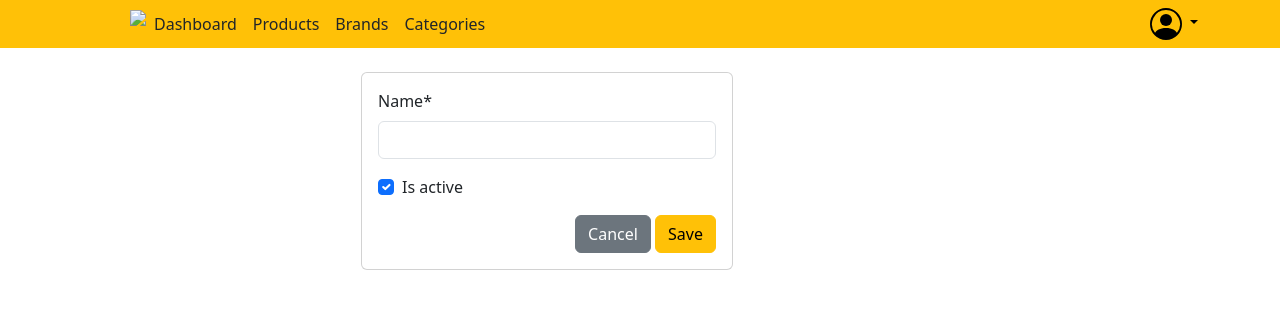
After one commit to zNahuelz/pccomps_django, a Django app: page /brands/new/ in a window 1280 px wide. The commit adds this page. Shown: the top 309 px of the page. Run offline with Django 4.2, Linux system fonts and the light colour scheme; a user stored in the database is signed in; some libraries are stand-ins or nearby versions.

Commit message:
Views for create products, brand and categories

```diff
--- a/account/forms.py
+++ b/account/forms.py
@@ -1,6 +1,6 @@
 from django.contrib.auth.forms import UserCreationForm, UserChangeForm
-
-from .models import User
+from django import forms
+from .models import User,Product,Brand,Category
 
 class CustomUserCreationForm(UserCreationForm):
     class Meta:
@@ -11,3 +11,18 @@ class CustomUserChangeForm(UserChangeForm):
     class Meta:
         model = User
         fields = ("username","email")
+
+class ProductForm(forms.ModelForm):
+    class Meta:
+        model = Product
+        fields = '__all__'
+
+class BrandForm(forms.ModelForm):
+    class Meta:
+        model = Brand
+        fields = '__all__'
+
+class CategoryForm(forms.ModelForm):
+    class Meta:
+        model = Category
+        fields = '__all__'
--- a/account/models.py
+++ b/account/models.py
@@ -22,6 +22,8 @@ class Category(models.Model):
 class Brand(models.Model):
     name = models.CharField(max_length=200, null=False, blank=False)
     is_active = models.BooleanField(default=True)
+    def __str__(self) -> str:
+        return self.name
     class Meta:
         db_table = "Brands"
 
--- a/account/views.py
+++ b/account/views.py
@@ -1,7 +1,8 @@
 # accounts/views.py
 from django.urls import reverse_lazy
+from django.db.models import Sum
 from django.views.generic.edit import CreateView
-from .forms import CustomUserCreationForm
+from .forms import CustomUserCreationForm,ProductForm,BrandForm,CategoryForm
 from django.shortcuts import render,redirect
 from .models import Product,Brand,Category
 
@@ -26,11 +27,15 @@ def Products(request):
     if request.user.is_authenticated:
         num_products = Product.objects.all().count()
         products = Product.objects.all().order_by('stock')
+        amount = Product.objects.aggregate(Sum('stock'))
+        products_price = Product.objects.aggregate(Sum('sell_price'))
         context = {
             'num_products': num_products,
             'products': products,
+            'amount': amount['stock__sum'],
+            'products_price': round(products_price['sell_price__sum'],2),
         }
-        return render(request, 'products.html',context=context)
+        return render(request, 'products/products.html',context=context)
     else:
         return redirect('home')
 
@@ -42,7 +47,7 @@ def Brands(request):
             'num_brands': num_brands,
             'brands': brands,
         }
-        return render(request, 'brands.html',context=context)
+        return render(request, 'brands/brands.html',context=context)
     else:
         return redirect('home')
 
@@ -54,6 +59,57 @@ def Categories(request):
             'num_categories': num_categories,
             'categories': categories,
         }
-        return render(request, 'categories.html',context=context)
+        return render(request, 'categories/categories.html',context=context)
     else:
         return redirect('home')
+
+def NewProduct(request):
+    if request.user.is_authenticated:
+        context = {
+            'form': ProductForm()
+        }
+        if request.method == 'POST':
+            form = ProductForm(data=request.POST)
+            if form.is_valid():
+                form.save()
+                context['alert'] = 1
+            else:
+                context['alert'] = 0
+
+        return render(request, 'products/new_product.html',context=context)
+    else:
+        return redirect('home')
+
+def NewBrand(request):
+    if request.user.is_authenticated:
+        context = {
+            'form': BrandForm()
+        }
+        if request.method == 'POST':
+            form = BrandForm(data=request.POST)
+            if form.is_valid():
+                form.save()
+                context['alert'] = 1
+            else:
+                context['alert'] = 0
+
+        return render(request,'brands/new_brand.html',context=context)
+    else:
+        return redirect('home')
+
+def NewCategory(request):
+    if request.user.is_authenticated:
+        context = {
+            'form': CategoryForm()
+        }
+        if request.method == 'POST':
+            form = CategoryForm(data=request.POST)
+            if form.is_valid():
+                form.save()
+                context['alert'] = 1
+            else:
+                context['alert'] = 0
+
+        return render(request,'categories/new_category.html',context=context)
+    else:
+        return redirect('home')
--- a/pccomponentes/settings.py
+++ b/pccomponentes/settings.py
@@ -39,6 +39,8 @@ INSTALLED_APPS = [
     'django.contrib.staticfiles',
     'account',
     'bootstrap5',
+    'crispy_forms',
+    'crispy_bootstrap5',
 ]
 
 MIDDLEWARE = [
@@ -128,3 +130,6 @@ LOGOUT_REDIRECT_URL = "home"
 
 AUTH_USER_MODEL = 'account.User'
 swappable = 'AUTH_USER_MODEL'
+
+CRISPY_ALLOWED_TEMPLATE_PACKS = "bootstrap5"
+CRISPY_TEMPLATE_PACK = "bootstrap5"
--- a/pccomponentes/urls.py
+++ b/pccomponentes/urls.py
@@ -17,8 +17,8 @@ Including another URLconf
 from django.contrib import admin
 from django.urls import path, include
 from django.views.generic.base import TemplateView
-from account.views import Dashboard,Products,Brands,Categories
-
+from account.views import Dashboard,Products,Brands,Categories,NewProduct,NewBrand,NewCategory
+from django.shortcuts import redirect
 
 urlpatterns = [
     path('admin/', admin.site.urls),
@@ -29,4 +29,7 @@ urlpatterns = [
     path('products/',view=Products,name='products'),
     path('brands/',view=Brands,name='brands'),
     path('categories/',view=Categories,name='categories'),
+    path('new-product/',view=NewProduct,name='new_product'),
+    path('brands/new/',view=NewBrand,name='new_brand'),
+    path('categories/new/',view=NewCategory,name='new_category'),
 ]
--- a/templates/base.html
+++ b/templates/base.html
@@ -16,7 +16,7 @@
         </a>
 
         <ul class="nav col-12 col-lg-auto me-lg-auto mb-2 justify-content-center mb-md-0">
-          <li><img  src="https://cdn.pccomponentes.com/img/favicons/favicon.png" class="text-center"/></li>
+          <li><a href="{% url 'dashboard'%}"><img  src="https://cdn.pccomponentes.com/img/favicons/favicon.png" class="text-center"/></a></li>
           <li><a href="{% url 'dashboard' %}" class="nav-link px-2 text-dark">Dashboard</a></li>
           <li><a href="{% url 'products' %}" class="nav-link px-2 text-dark">Products</a></li>
           <li><a href="{% url 'brands' %}" class="nav-link px-2 text-dark">Brands</a></li>
--- /dev/null
+++ b/templates/brands/new_brand.html
@@ -0,0 +1,30 @@
+<!-- templates/brands/new_brand.html -->
+{% extends "base.html" %}
+{% load crispy_forms_tags %}
+<title>{% block title %}PCComponentes - New Brand{% endblock %}</title>
+{% block content %}
+{% csrf_token %}
+<div class="container justify-content-center mt-4">
+    <div class="col-10 col-md-4 offset-md-3">
+        <div class="card">
+            <div class="card-body">
+                <form action="" method="post">
+                    {% csrf_token %}
+                    {{form | crispy}}
+                    {% if alert == 1 %}
+                    <h5 class="text-success text-center">Brand saved succesfully!</h5>
+                    {% elif alert == 0 %}
+                    <h5 class="text-danger text-center">Error! Unable to save brand. Try Again.</h5>
+                    {% else %}
+                    {% endif %}
+                    <div class="d-flex justify-content-end">
+                        <input type="reset" value="Cancel" class="btn btn-secondary">
+                        &nbsp;
+                        <input type="submit" value="Save" class="btn btn-warning">
+                    </div>
+                </form>
+            </div>
+        </div>
+    </div>
+</div>
+{% endblock %}
--- a/templates/dashboard.html
+++ b/templates/dashboard.html
@@ -21,15 +21,15 @@
       <table class="table table-borderless row ">
         <tr class="row">
           <td class="w-25"><a type="button" class="btn btn-warning text-light" href="{% url 'products' %}">Product List</a></td>
-          <td class="w-25"><a type="button" class="btn btn-success">New Product</a></td>
+          <td class="w-25"><a type="button" class="btn btn-success" href="{% url 'new_product' %}">New Product</a></td>
         </tr>
         <tr class="row">
           <td class="w-25"><a type="button" class="btn btn-info text-light" href="{% url 'brands' %}">Brand List</a></td>
-          <td class="w-25"><a type="button" class="btn btn-success">New Brand</a></td>
+          <td class="w-25"><a type="button" class="btn btn-success" href="{% url 'new_brand' %}">New Brand</a></td>
         </tr>
         <tr class="row">
           <td class="w-25"><a type="button" class="btn btn-danger" href="{% url 'categories' %}">Category List</a></td>
-          <td class="w-25"><a type="button" class="btn btn-success">New Category</a></td>
+          <td class="w-25"><a type="button" class="btn btn-success" href="{% url 'new_category' %}">New Category</a></td>
         </tr>
       </table>
     </div>
--- a/templates/products.html
+++ b/templates/products/products.html
@@ -9,7 +9,7 @@
     <div class="card mb-3">
         <div class="card-header text-center">PRODUCTS</div>
         <div class="card-body">
-          <h5 class="card-title">Amount of products: {{num_products}}</h5>
+          <h5 class="card-title text-end text-danger fw-light fs-5">Registered Products: {{num_products}}</br> Units on storage: {{amount}}</br> Storage Value: {{products_price}} $</h5>
             <table class="table table-bordered table-striped">
                 <thead>
                     <tr>
@@ -30,8 +30,8 @@
                         <td>{{i.name}}</td>
                         <td>{{i.description}}</td>
                         <td>{{i.stock}}</td>
-                        <td class="text-success fw-bold">S./ {{i.buy_price}}</td>
-                        <td class="text-danger fw-bold">S./ {{i.sell_price}}</td>
+                        <td class="text-success fw-bold">{{i.buy_price}} $</td>
+                        <td class="text-danger fw-bold">{{i.sell_price}} $</td>
                         <td><img src="{{i.image}}" class="img-thumbnail" style="width: 160px; height: 100px;"></td>
                         <td>{{i.is_active}}</td>
                     </tr>
```
Also changed, not shown: templates/categories/new_category.html (added, +30 -0 lines), templates/products/new_product.html (added, +32 -0 lines), db.sqlite3, templates/brands/brands.html (renamed from templates/brands.html), templates/categories/categories.html (renamed from templates/categories.html).
